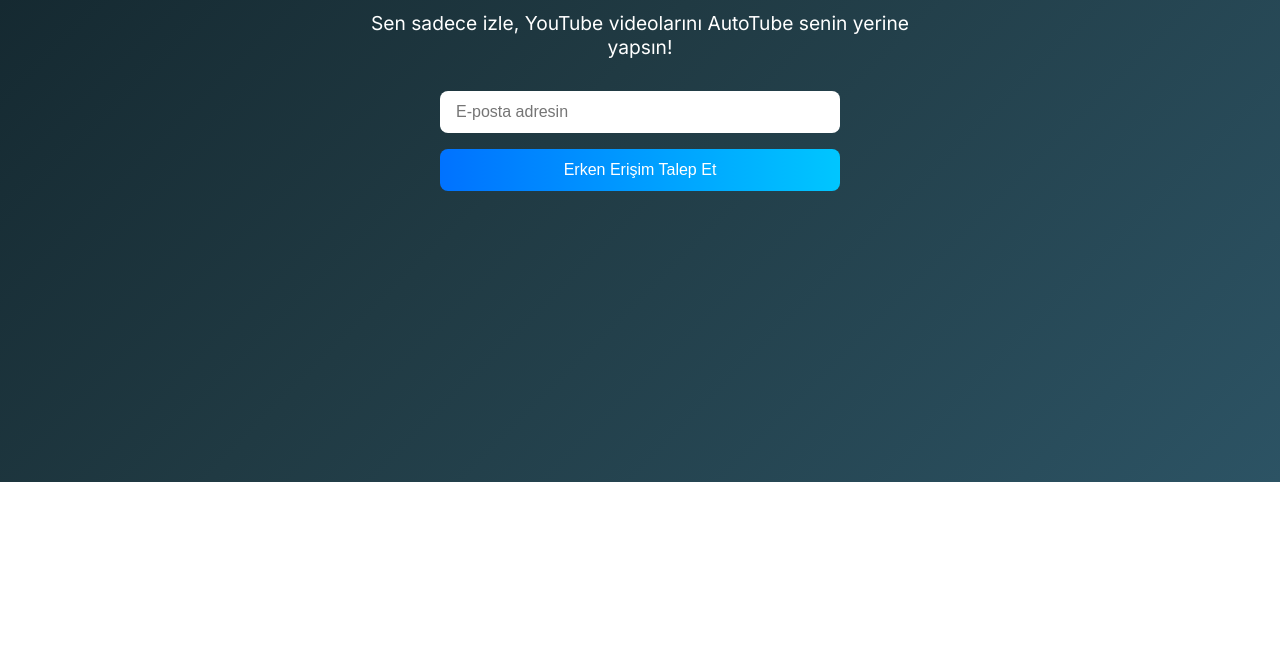
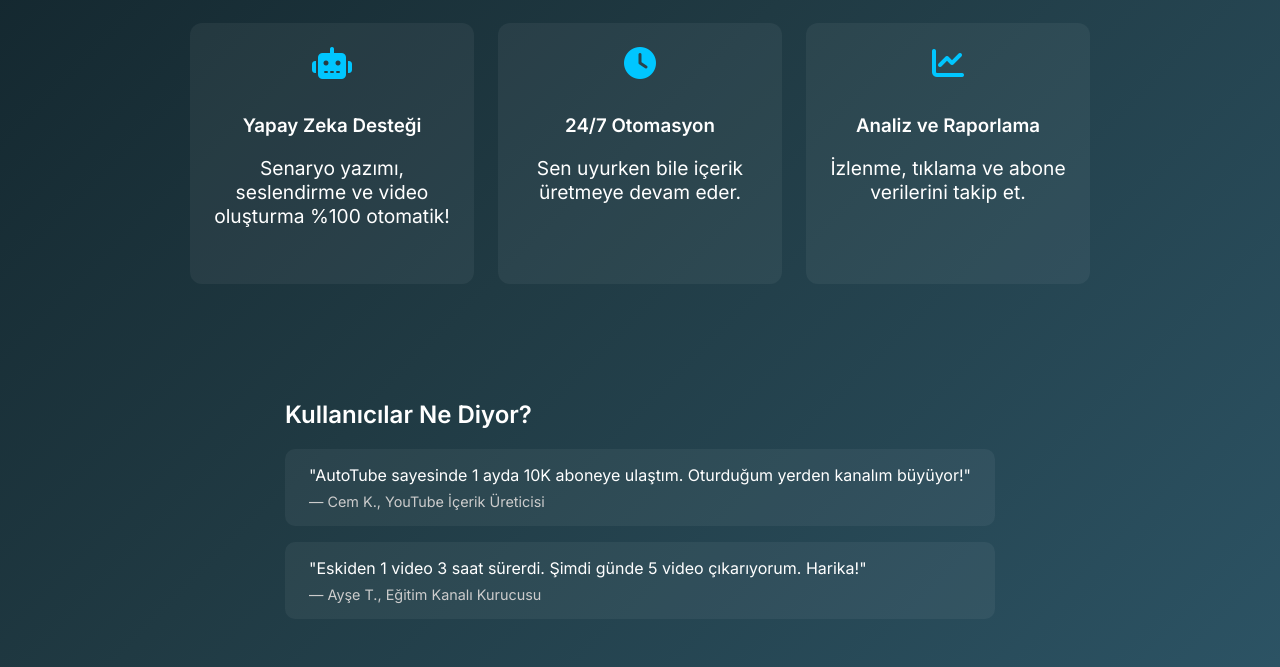
Before and after one commit to Wondrow60/autotube-landing, a plain HTML site: page index.html in a window 1280 px wide. Shown: the part 382-1049 px from the top of the page. Before the commit the page ends 864 px from the top, so only its background shows below. Drawn offline with Linux system fonts and the light colour scheme.

Commit message:
Update index.html

```diff
--- a/index.html
+++ b/index.html
@@ -1,10 +1,11 @@
 <!DOCTYPE html>
-<html lang="en">
+<html lang="tr">
 <head>
   <meta charset="UTF-8" />
   <meta name="viewport" content="width=device-width, initial-scale=1.0"/>
   <title>AutoTube - YouTube İçerik Otomasyonu</title>
   <link href="https://fonts.googleapis.com/css2?family=Inter:wght@400;600&display=swap" rel="stylesheet">
+  <script src="https://kit.fontawesome.com/a076d05399.js" crossorigin="anonymous"></script>
   <style>
     body {
       margin: 0;
@@ -14,14 +15,12 @@
       display: flex;
       flex-direction: column;
       align-items: center;
-      justify-content: center;
       padding: 2rem;
-      min-height: 100vh;
     }
 
     h1 {
-      font-size: 2.5rem;
-      margin-bottom: 0.5rem;
+      font-size: 2.8rem;
+      margin: 1rem 0 0.5rem;
     }
 
     p {
@@ -37,6 +36,7 @@
       gap: 1rem;
       width: 100%;
       max-width: 400px;
+      margin-bottom: 3rem;
     }
 
     input[type="email"] {
@@ -48,7 +48,6 @@
 
     button {
       padding: 0.75rem 1rem;
-      background: #00c6ff;
       background: linear-gradient(to right, #0072ff, #00c6ff);
       color: white;
       border: none;
@@ -61,6 +60,52 @@
     button:hover {
       transform: scale(1.03);
       box-shadow: 0 4px 15px rgba(0, 198, 255, 0.4);
+    }
+
+    .features {
+      display: grid;
+      grid-template-columns: repeat(auto-fit, minmax(220px, 1fr));
+      gap: 1.5rem;
+      margin: 3rem 0;
+      width: 100%;
+      max-width: 900px;
+    }
+
+    .feature-box {
+      background-color: rgba(255, 255, 255, 0.05);
+      border-radius: 12px;
+      padding: 1.5rem;
+      text-align: center;
+      transition: transform 0.2s;
+    }
+
+    .feature-box:hover {
+      transform: translateY(-5px);
+    }
+
+    .feature-box i {
+      font-size: 2rem;
+      margin-bottom: 1rem;
+      color: #00c6ff;
+    }
+
+    .testimonials {
+      max-width: 800px;
+      margin-top: 3rem;
+    }
+
+    .testimonial {
+      background: rgba(255, 255, 255, 0.05);
+      padding: 1rem 1.5rem;
+      border-radius: 10px;
+      margin-bottom: 1rem;
+    }
+
+    .testimonial span {
+      display: block;
+      margin-top: 0.5rem;
+      font-size: 0.9rem;
+      color: #ccc;
     }
 
     @media (max-width: 500px) {
@@ -76,10 +121,40 @@
 </head>
 <body>
   <h1>AutoTube 🚀</h1>
-  <p>Sen sadece izle, YouTube videolarını AutoTube senin yerine yapsın!</p>
+  <p>Sen sadece izle, YouTube videolarını AutoTube senin yerine hazırlasın!</p>
   <form action="https://formspree.io/f/xxxxyyyy" method="POST">
     <input type="email" name="email" placeholder="E-posta adresin" required />
     <button type="submit">Erken Erişim Talep Et</button>
   </form>
+
+  <div class="features">
+    <div class="feature-box">
+      <i class="fas fa-robot"></i>
+      <h3>Yapay Zeka Desteği</h3>
+      <p>Senaryo yazımı, seslendirme ve video oluşturma %100 otomatik!</p>
+    </div>
+    <div class="feature-box">
+      <i class="fas fa-clock"></i>
+      <h3>24/7 Otomasyon</h3>
+      <p>Sen uyurken bile içerik üretmeye devam eder.</p>
+    </div>
+    <div class="feature-box">
+      <i class="fas fa-chart-line"></i>
+      <h3>Analiz ve Raporlama</h3>
+      <p>İzlenme, tıklama ve abone verilerini takip et.</p>
+    </div>
+  </div>
+
+  <div class="testimonials">
+    <h2>Kullanıcılar Ne Diyor?</h2>
+    <div class="testimonial">
+      "AutoTube sayesinde 1 ayda 10K aboneye ulaştım. Oturduğum yerden kanalım büyüyor!"
+      <span>— Cem K., YouTube İçerik Üreticisi</span>
+    </div>
+    <div class="testimonial">
+      "Eskiden 1 video 3 saat sürerdi. Şimdi günde 5 video çıkarıyorum. Harika!"
+      <span>— Ayşe T., Eğitim Kanalı Kurucusu</span>
+    </div>
+  </div>
 </body>
 </html>
```
